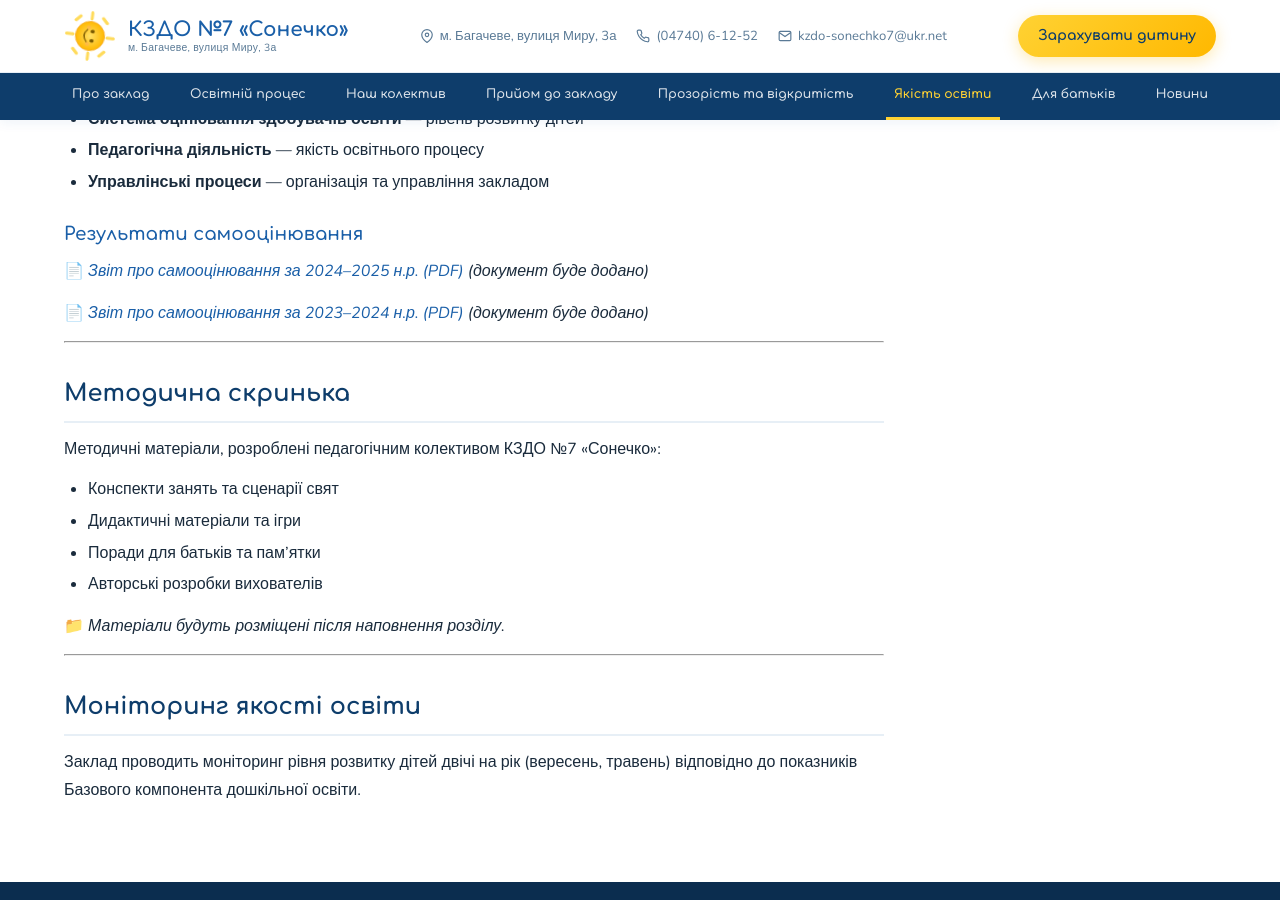
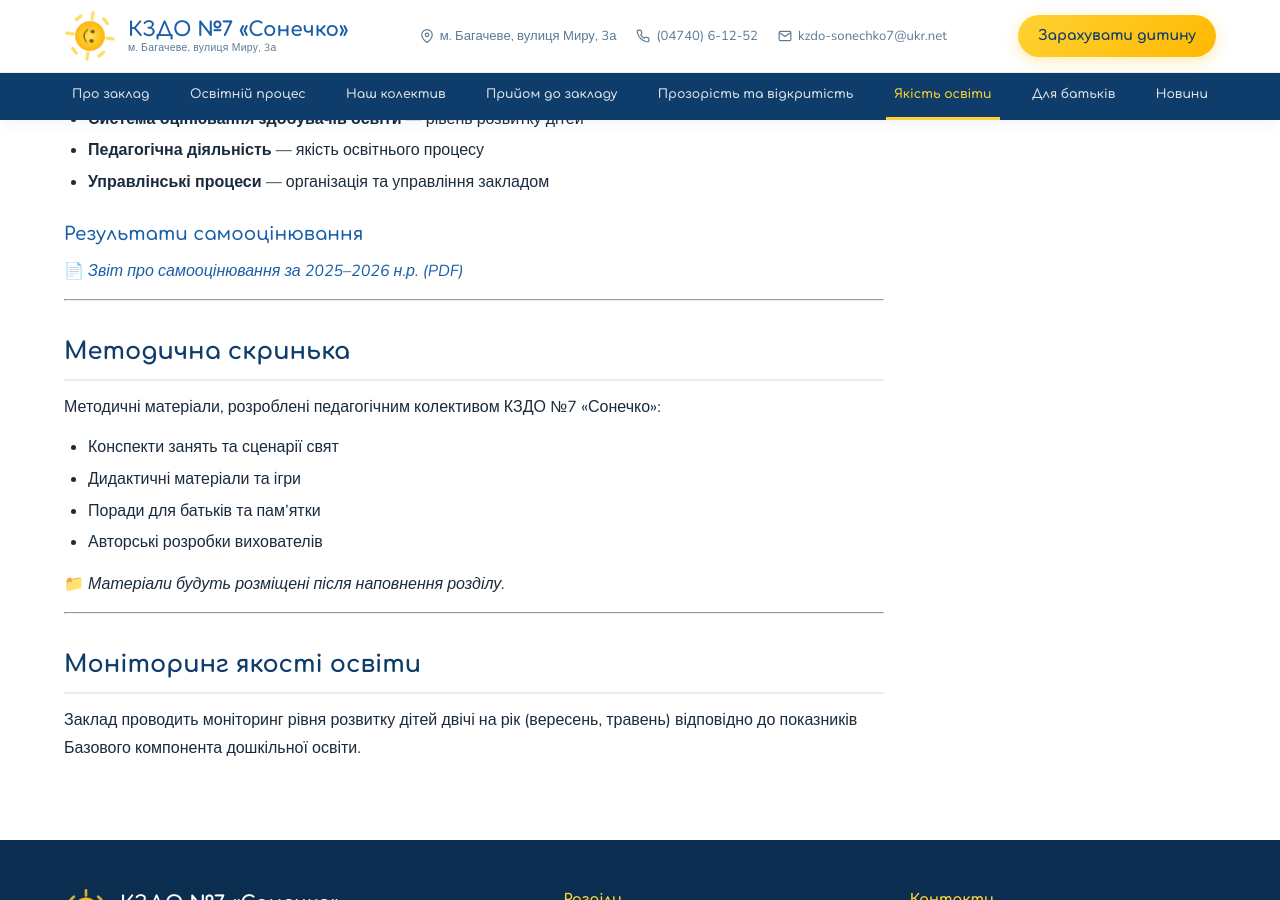
Before and after one commit to sonechko7/sonechko7.github.io, a Jekyll site: the page built from pages/yakist-osvity.md, in a window 1280 px wide and 900 px high, scrolled down 795 px. Built offline with Jekyll 4.4.1, drawn with Linux system fonts in a browser that asks for light colours.

Commit message:
Update Сторінка “yakist-osvity”

```diff
--- a/pages/yakist-osvity.md
+++ b/pages/yakist-osvity.md
@@ -30,9 +30,7 @@ permalink: /yakist-osvity/
 
 ### Результати самооцінювання
 
-📄 [_Звіт про самооцінювання за 2024–2025 н.р. (PDF)_](#) _(документ буде додано)_
-
-📄 [_Звіт про самооцінювання за 2023–2024 н.р. (PDF)_](#) _(документ буде додано)_
+📄 [_Звіт про самооцінювання за 2025–2026 н.р. (PDF)_](https://drive.google.com/file/d/1FNXeaISnAQ3BoZUarvDIIQD-hkGZDLCa/view?usp=sharing)
 
 ***
 
```
